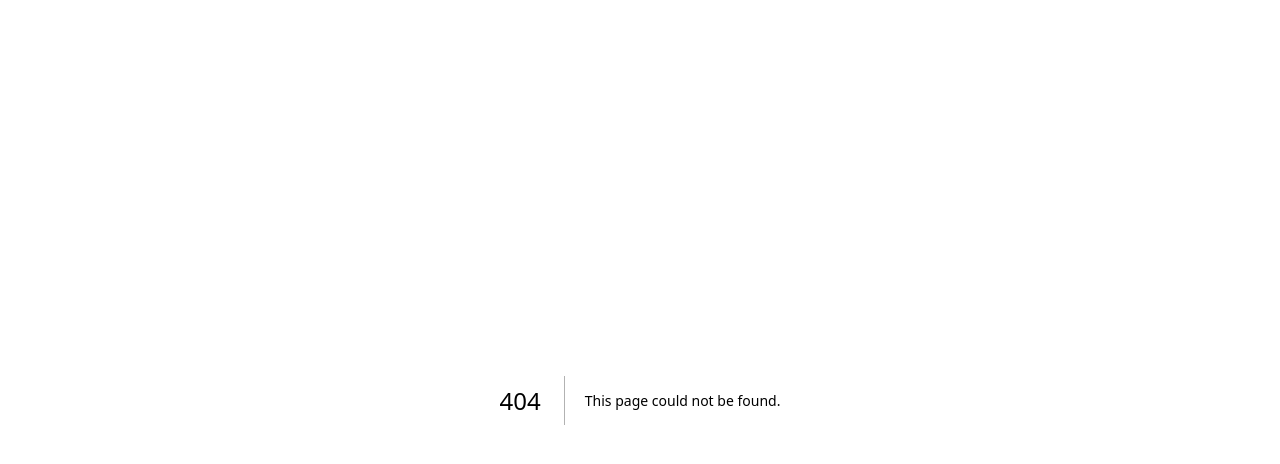
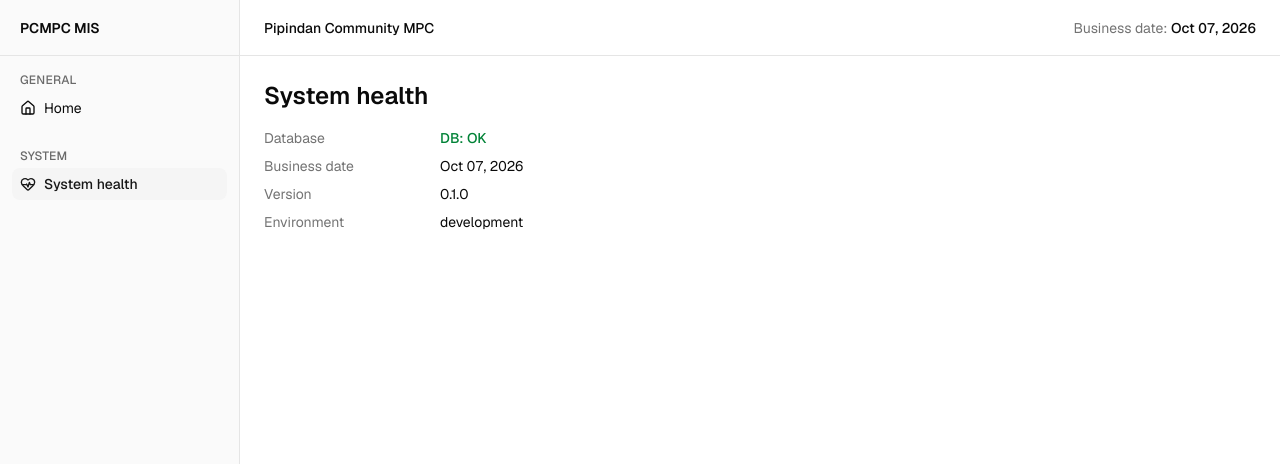
Before and after one commit to LyuriRhold/PCMPC, a Next.js app: page /health in a window 1280 px wide. Before the commit this address had no page. Shown: the top 464 px of the page. Built offline with nearby package versions, Linux system fonts and the light colour scheme; no server answers; the database is empty.

Commit message:
feat(phase-00): T0.10 /health page (version, DB SELECT 1, business date, environment)
Co-Authored-By: Claude Opus 5.5 <noreply@anthropic.com>

```diff
--- /dev/null
+++ b/src/app/(staff)/health/page.tsx
@@ -0,0 +1,39 @@
+import type { Metadata } from "next";
+import { connection } from "next/server";
+import { Suspense } from "react";
+import { formatDate } from "@/lib/dates";
+import { healthReport } from "@/lib/health";
+
+export const metadata: Metadata = { title: "System health · PCMPC MIS" };
+
+async function HealthDetails() {
+  await connection();
+  const report = await healthReport();
+  return (
+    <dl className="grid max-w-md grid-cols-[10rem_1fr] gap-x-4 gap-y-2 text-sm">
+      <dt className="text-muted-foreground">Database</dt>
+      <dd data-testid="db-status" className={report.db.ok ? "font-medium text-green-700" : "font-medium text-destructive"}>
+        {report.db.ok ? "DB: OK" : `DB: ERROR (${report.db.error})`}
+      </dd>
+      <dt className="text-muted-foreground">Business date</dt>
+      <dd data-testid="business-date" className="tabular-nums">
+        {formatDate(report.businessDate)}
+      </dd>
+      <dt className="text-muted-foreground">Version</dt>
+      <dd data-testid="app-version">{report.version}</dd>
+      <dt className="text-muted-foreground">Environment</dt>
+      <dd data-testid="app-env">{report.environment}</dd>
+    </dl>
+  );
+}
+
+export default function HealthPage() {
+  return (
+    <div className="flex flex-col gap-4">
+      <h1 className="text-2xl font-semibold">System health</h1>
+      <Suspense fallback={<p className="text-sm text-muted-foreground">Checking…</p>}>
+        <HealthDetails />
+      </Suspense>
+    </div>
+  );
+}
--- /dev/null
+++ b/src/lib/health.ts
@@ -0,0 +1,30 @@
+import { sql } from "drizzle-orm";
+import { getDb } from "@/db/client";
+import { businessToday, type BusinessDate } from "@/lib/dates";
+import pkg from "../../package.json";
+
+export type HealthReport = {
+  version: string;
+  environment: string;
+  businessDate: BusinessDate;
+  db: { ok: true } | { ok: false; error: string };
+};
+
+/** `SELECT 1` against the app database; never throws. */
+export async function checkDb(): Promise<HealthReport["db"]> {
+  try {
+    await getDb().execute(sql`SELECT 1`);
+    return { ok: true };
+  } catch (e) {
+    return { ok: false, error: e instanceof Error ? e.message : String(e) };
+  }
+}
+
+export async function healthReport(): Promise<HealthReport> {
+  return {
+    version: pkg.version,
+    environment: process.env.APP_ENV ?? process.env.VERCEL_ENV ?? process.env.NODE_ENV ?? "unknown",
+    businessDate: businessToday(),
+    db: await checkDb(),
+  };
+}
```
Also changed, not shown: 2 other files (tests, documents, lock files or other folders).
